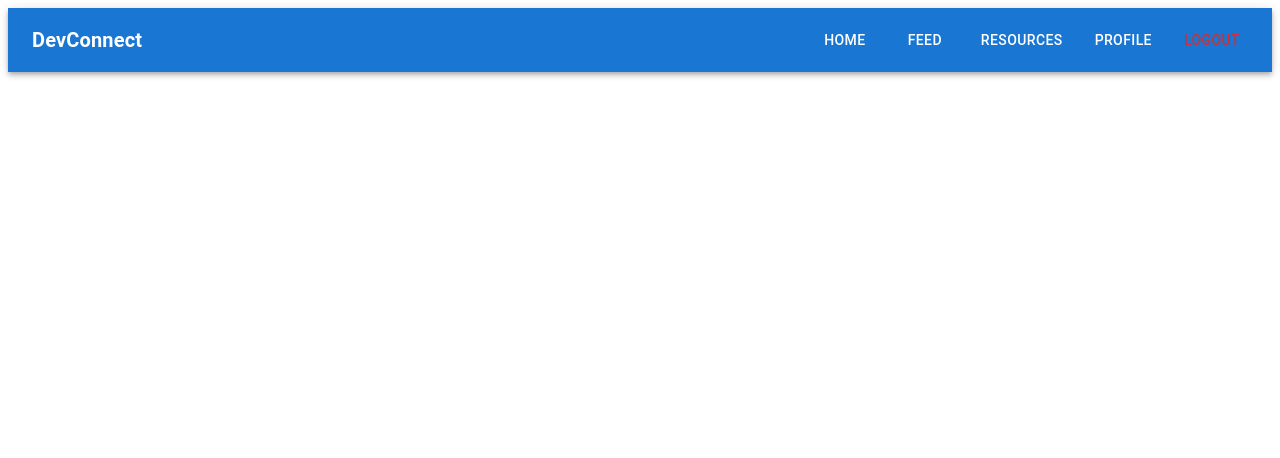
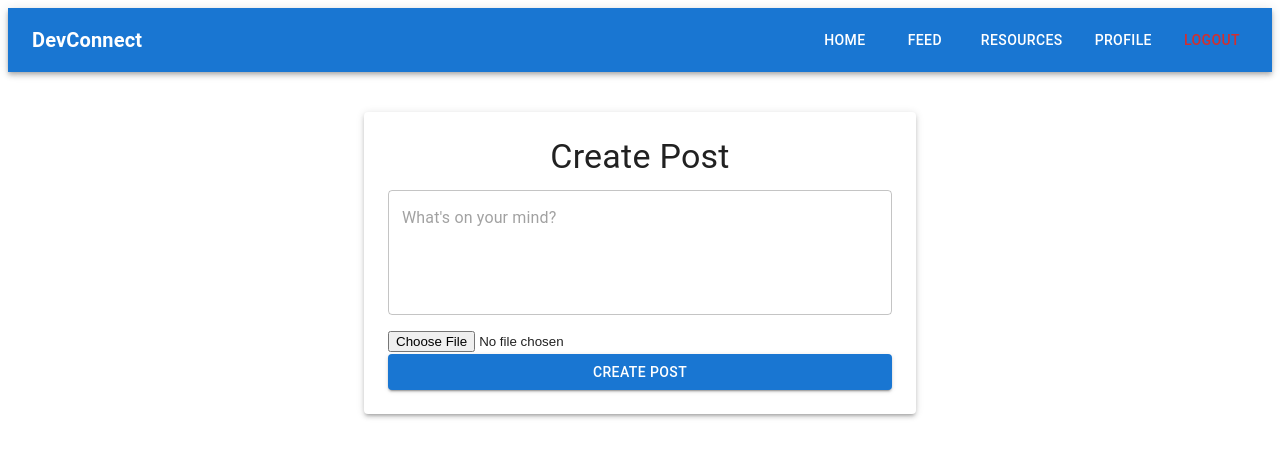
Before and after one commit to sushmithashettigar29/DevConnect, a React (Vite) app in the folder frontend/: page /create-post in a window 1280 px wide. Shown: the top 458 px of the page. Built offline with nearby package versions, Linux system fonts and the light colour scheme; sample sign-in values are in the browser's storage.

Commit message:
Day - 10 files

```diff
--- a/frontend/src/App.jsx
+++ b/frontend/src/App.jsx
@@ -13,6 +13,7 @@ import Profile from "./pages/Profile";
 import Feed from "./pages/Feed";
 import Resources from "./pages/Resources";
 import EditProfile from "./pages/EditProfile";
+import CreatePost from "./components/CreatePost";
 
 function App() {
   const [isAuthenticated, setIsAuthenticated] = useState(
@@ -61,6 +62,10 @@ function App() {
           path="/resources"
           element={isAuthenticated ? <Resources /> : <Navigate to="/login" />}
         />
+        <Route
+          path="/create-post"
+          element={isAuthenticated ? <CreatePost /> : <Navigate to="/login" />}
+        />
       </Routes>
     </Router>
   );
--- /dev/null
+++ b/frontend/src/components/CreatePost.jsx
@@ -0,0 +1,88 @@
+import axios from "axios";
+import { useState } from "react";
+import { useNavigate } from "react-router-dom";
+import {
+  Container,
+  Paper,
+  Typography,
+  TextField,
+  Button,
+  CircularProgress,
+} from "@mui/material";
+
+const CreatePost = () => {
+  const [content, setContent] = useState("");
+  const [image, setImage] = useState(null);
+  const [loading, setLoading] = useState(false);
+  const navigate = useNavigate();
+
+  const handleSubmit = async (e) => {
+    e.preventDefault();
+    setLoading(true);
+
+    const formData = new FormData();
+    formData.append("userId", localStorage.getItem("userId"));
+    formData.append("content", content);
+    if (image) {
+      formData.append("image", image);
+    }
+
+    try {
+      const res = await axios.post(
+        "http://localhost:5000/api/posts/create",
+        formData,
+        {
+          headers: {
+            "Content-Type": "multipart/form-data",
+          },
+        }
+      );
+      alert("Post created successfully!");
+      navigate("/");
+    } catch (error) {
+      console.error("Error creating post", error);
+      alert("Failed to creating post");
+    } finally {
+      setLoading(false);
+    }
+  };
+
+  return (
+    <Container maxWidth="sm">
+      <Paper elevation={3} sx={{ padding: 3, marginTop: 5 }}>
+        <Typography variant="h4" align="center" gutterBottom>
+          Create Post
+        </Typography>
+        <form onSubmit={handleSubmit}>
+          <TextField
+            fullWidth
+            multiline
+            rows={4}
+            variant="outlined"
+            placeholder="What's on your mind?"
+            value={content}
+            onChange={(e) => setContent(e.target.value)}
+            sx={{ marginBottom: 2 }}
+          />
+          <input
+            type="file"
+            accept="image/*"
+            onChange={(e) => setImage(e.target.files[0])}
+            style={{ marginBottom: 2 }}
+          />
+          <Button
+            type="submit"
+            variant="contained"
+            color="primary"
+            fullWidth
+            disabled={loading}
+          >
+            {loading ? <CircularProgress size={24} /> : "Create Post"}
+          </Button>
+        </form>
+      </Paper>
+    </Container>
+  );
+};
+
+export default CreatePost;
--- a/frontend/src/pages/Home.jsx
+++ b/frontend/src/pages/Home.jsx
@@ -451,7 +451,7 @@ function Home() {
                   post.image !== "null" &&
                   post.image !== "undefined" && (
                     <img
-                      src={post.image}
+                      src={`http://localhost:5000${post.image}`}
                       alt="Post"
                       style={{ width: "100%", marginTop: 10, borderRadius: 8 }}
                       onError={(e) => e.target.remove()}
--- a/frontend/src/pages/Profile.jsx
+++ b/frontend/src/pages/Profile.jsx
@@ -112,6 +112,16 @@ const Profile = () => {
           >
             Edit Profile
           </Button>
+          <Button
+            variant="contained"
+            color="secondary"
+            onClick={() => navigate("/create-post")} // Navigate to CreatePost page
+          >
+            + Create Post
+          </Button>
+          <Button variant="contained" color="secondary">
+            + Share Resource
+          </Button>
         </Stack>
       </Paper>
     </Container>
```
Also changed, not shown: 1 other file (tests, documents, lock files or other folders).
